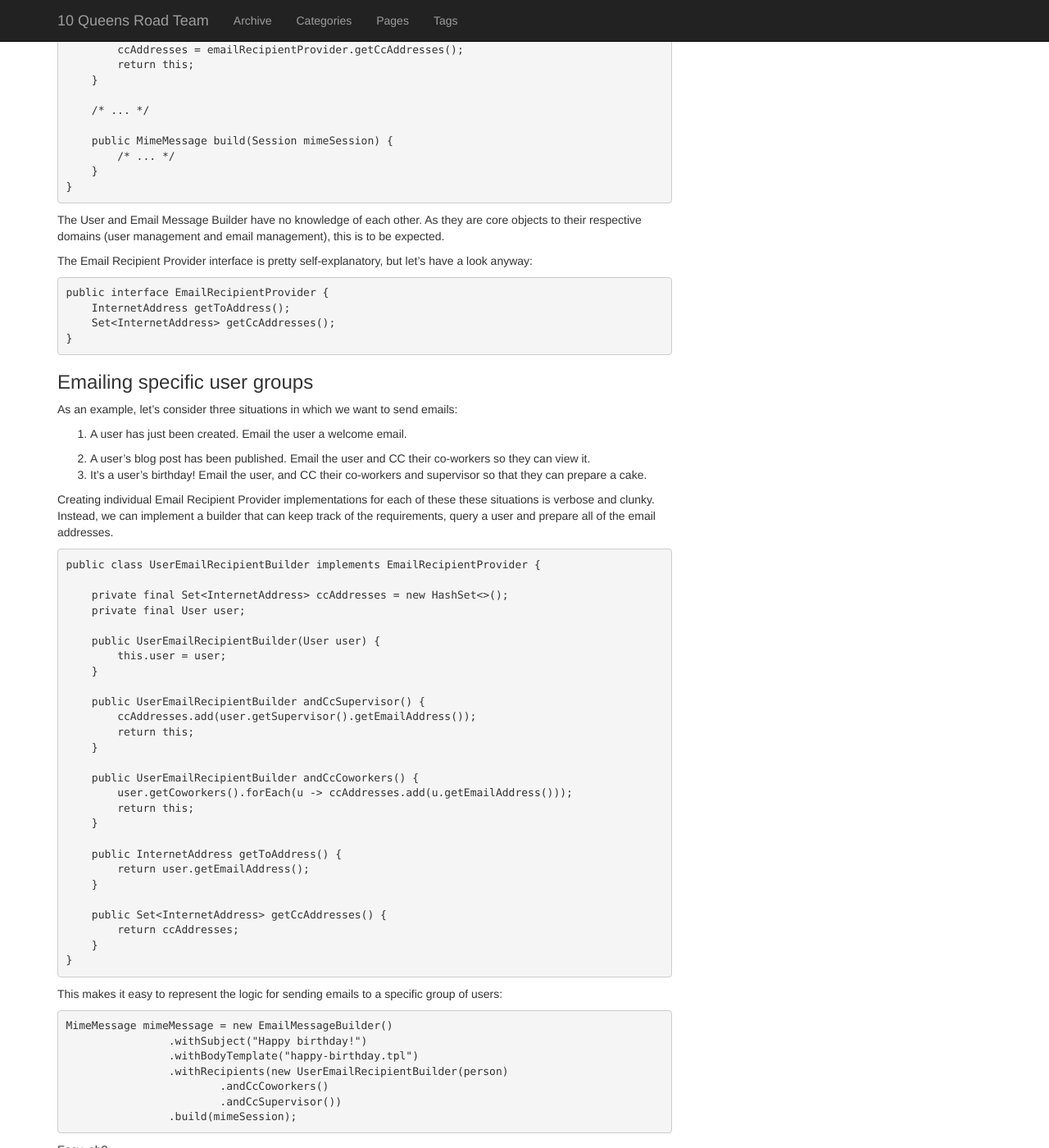
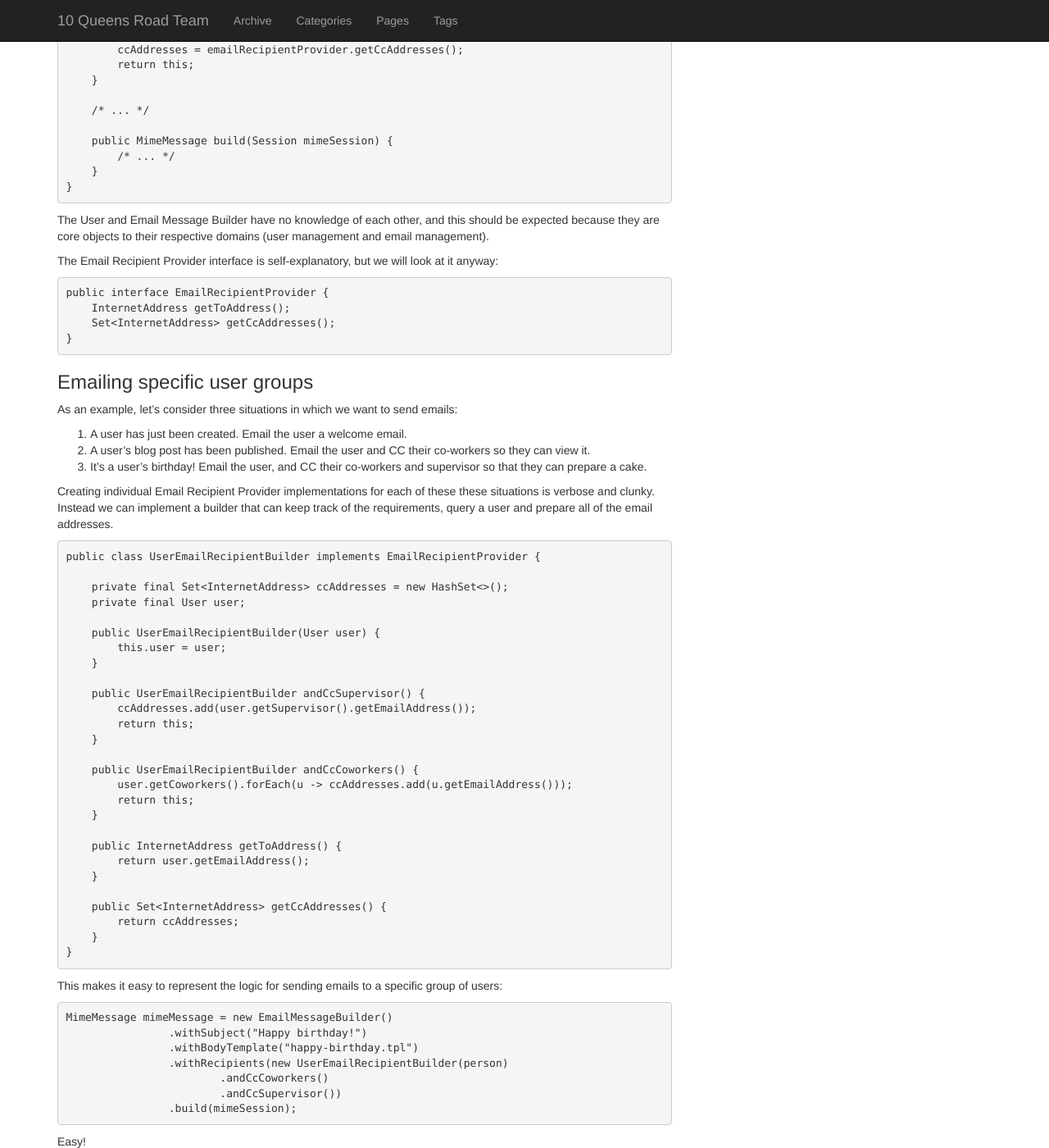
Before and after one commit to 10QueensRoad/10queensroad-staging, a Jekyll site: the page built from _posts/2013-12-07-builders-and-providers.md, in a window 1280 px wide and 1400 px high, scrolled down 1053 px. Shown: the whole window at 82% size. Built offline with Jekyll 4.4.1, drawn with Linux system fonts in a browser that asks for light colours; nearby versions of some CDN libraries; library files that are not in the unit come from our copies; Markdown is read by kramdown in place of the engine named in the settings; comment, search, counter and statistics services are not loaded; some of the changed text lies outside the part shown.

Commit message:
Update 2013-12-07-builders-and-providers.md
Reviewed by PM

````diff
--- a/_posts/2013-12-07-builders-and-providers.md
+++ b/_posts/2013-12-07-builders-and-providers.md
@@ -6,11 +6,11 @@
 author: "Andrew Hamilton"
 ---
 
-In this blog post, we will implement a flexible helper object that can:
+In this blog post we will implement a flexible helper object that can:
 
-  1. Keep track of which user groups we want to email
-  2. Query objects in the user domain to retrieve the users’ email addresses
-  3. Provide an email builder with the users’ email addresses using a standard interface
+  1. Keep track of which user groups we want to email.
+  2. Query objects in the user domain to retrieve the users’ email addresses.
+  3. Provide an email builder with the users’ email addresses using a standard interface.
 
 Our solution implements the [Provider interface model](http://en.wikipedia.org/wiki/Provider_model) to limit dependencies on the email builder logic, mixed with traits of the [Builder pattern](http://en.wikipedia.org/wiki/Builder_pattern) to sequentially keep track of the recipients that we intend to email.
 
@@ -70,9 +70,9 @@
 }
 ```
 
-The User and Email Message Builder have no knowledge of each other. As they are core objects to their respective domains (user management and email management), this is to be expected.
+The User and Email Message Builder have no knowledge of each other, and this should be expected because they are core objects to their respective domains (user management and email management).
 
-The Email Recipient Provider interface is pretty self-explanatory, but let’s have a look anyway:
+The Email Recipient Provider interface is self-explanatory, but we will look at it anyway:
 
 ```java
 public interface EmailRecipientProvider {
@@ -85,13 +85,11 @@
 
 As an example, let’s consider three situations in which we want to send emails:
 
-
   1. A user has just been created. Email the user a welcome email.
-
   2. A user’s blog post has been published. Email the user and CC their co-workers so they can view it.
   3. It’s a user’s birthday! Email the user, and CC their co-workers and supervisor so that they can prepare a cake.
 
-Creating individual Email Recipient Provider implementations for each of these these situations is verbose and clunky. Instead, we can implement a builder that can keep track of the requirements, query a user and prepare all of the email addresses.
+Creating individual Email Recipient Provider implementations for each of these these situations is verbose and clunky. Instead we can implement a builder that can keep track of the requirements, query a user and prepare all of the email addresses.
 
 ```java
 public class UserEmailRecipientBuilder implements EmailRecipientProvider {
@@ -134,6 +132,6 @@
                         .andCcSupervisor())
                 .build(mimeSession);
 ```
-Easy, ah?
+Easy!
 
-(Oh. If you're wondering what I was doing in the `andCcCoworkers()` method above, check out [Java 8's upcoming support for Lambda functions](http://docs.oracle.com/javase/tutorial/java/javaOO/lambdaexpressions.html)!)
+(If you're wondering what I was doing in the `andCcCoworkers()` method above, look at [Java 8's upcoming support for Lambda functions](http://docs.oracle.com/javase/tutorial/java/javaOO/lambdaexpressions.html)!)
````
Also changed, not shown: other parts of _posts/2013-12-07-builders-and-providers.md (+1 -1 lines).
